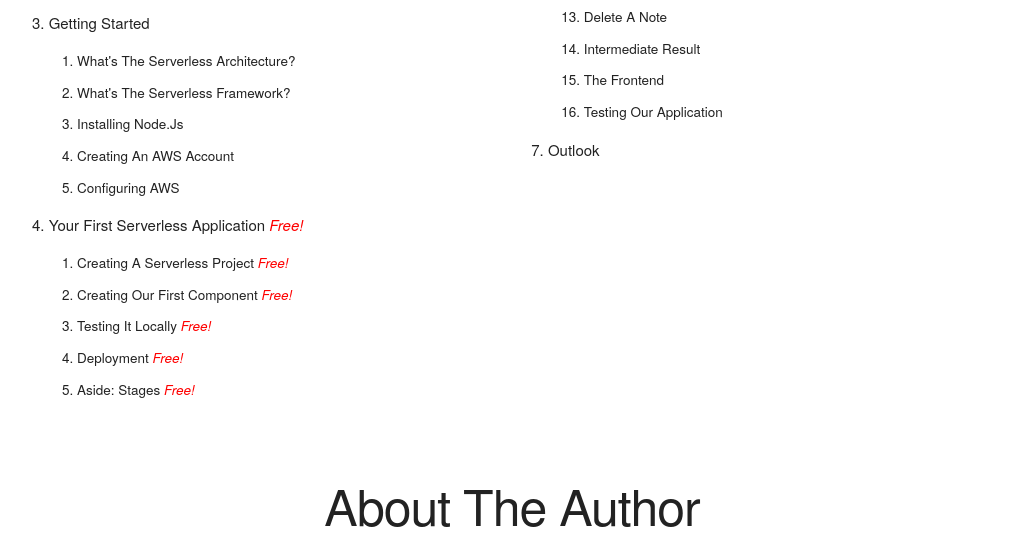
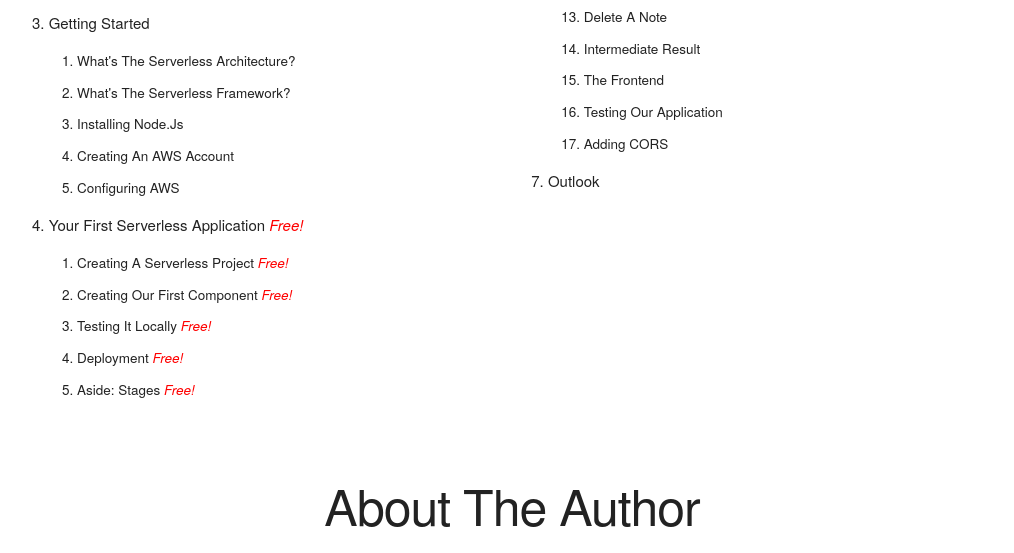
Before and after one commit to pmuens/learnserverless-book, a plain HTML site: page index.html in a window 1280 px wide. Shown: the part 1720-2273 px from the top of the page, without its empty margins (128-1142 px from the left). Drawn offline with nearby package versions, Linux system fonts and the light colour scheme; some packages are replaced by stand-ins of ours; a script that the page names is missing.

Commit message:
Update index.html

```diff
--- a/index.html
+++ b/index.html
@@ -136,6 +136,7 @@
                   <li>Intermediate result</li>
                   <li>The frontend</li>
                   <li>Testing our application</li>
+                  <li>Adding CORS</li>
                 </ol>
                 <li>Outlook</li>
               </div>
```
